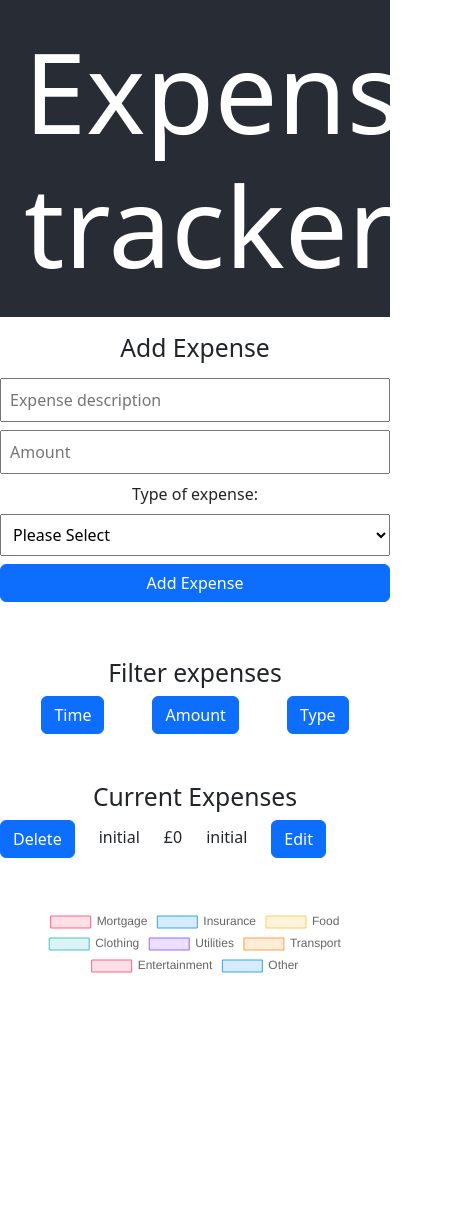
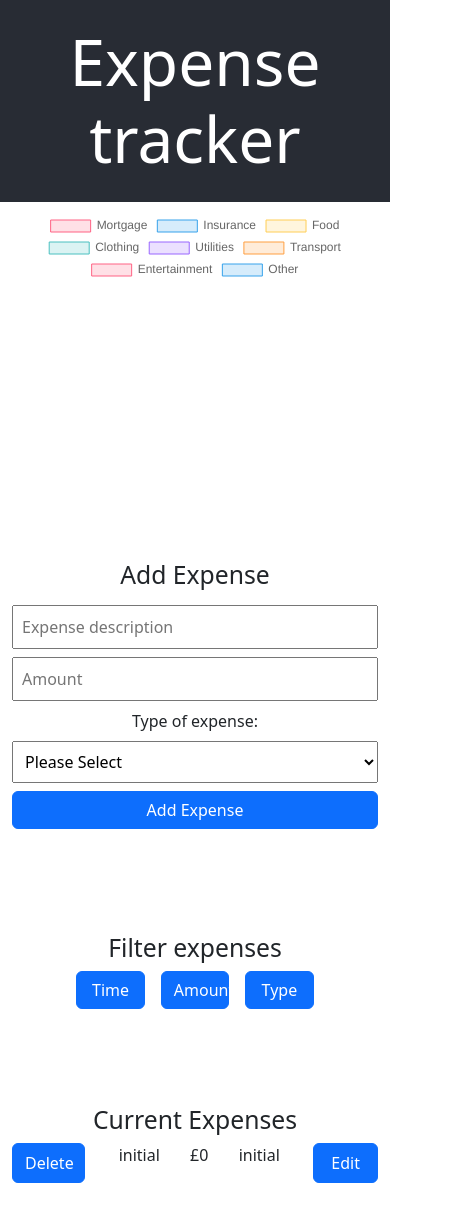
Before and after one commit to MoAnsir/Expense_Tracker, a React (Create React App) app: page / in a window 390 px wide. Shown: the top 1222 px of the page, 464 px wide, since content can reach past the window. Built offline with nearby package versions, Linux system fonts and the light colour scheme.

Commit message:
cleanup, scss, mobile and desktop views

```diff
--- a/src/App.js
+++ b/src/App.js
@@ -27,11 +27,11 @@ function App({ testInitialState }) {
     return (
         <div className={Styles.app}>
             <h1 className="p-4">Expense tracker</h1>
-            <Container>
+            <Container className={Styles.flex}>
+                <BreakdownExpense expenses={expenses} />
                 <AddExpense setExpenses={setExpenses} expenses={expenses} />
                 <FilterExpense expenses={expenses} setExpenses={setExpenses} />
                 <ListExpense setExpenses={setExpenses} expenses={expenses} />
-                <BreakdownExpense expenses={expenses} />
             </Container>
         </div>
     );
--- a/src/App.module.scss
+++ b/src/App.module.scss
@@ -4,6 +4,68 @@
   h1 {
     background-color: #282c34;
     color: white;
-    font-size: 7rem
+    font-size: 7rem;
   }
 }
+
+ul {
+  list-style: none;
+
+  li {
+    display: flex;
+    justify-content: space-evenly;
+  }
+}
+
+.flex {
+  display: flex;
+  flex-wrap: wrap;
+  justify-content: center;
+}
+
+.fl50 {
+  flex: 0 50%;
+}
+
+.fl100 {
+  flex: 0 100%;
+}
+
+.width20{
+  width: 20%;
+}
+
+.filterBut{
+  margin-left: 4rem;
+  margin-right: 4rem;
+}
+
+@media (max-width: 575.98px) {
+  .app {
+    h1 {
+      font-size: 4rem;
+    }
+  }
+
+  li {
+    display: flex;
+    justify-content: space-between;
+  }
+
+  .fl50 {
+    flex: 0 100%;
+    width: 100%;
+    text-align: center;
+  }
+
+  .fl100 {
+    flex: 0 100%;
+    width: 100%;
+    text-align: center;
+  }
+
+  .filterBut{
+    margin-left: 1rem;
+    margin-right: 1rem;
+  }
+}
--- a/src/Comps/AddExpense.js
+++ b/src/Comps/AddExpense.js
@@ -1,6 +1,7 @@
 import { Row, Button } from "react-bootstrap";
 import { useState } from "react";
 import { v4 as uuidv4 } from "uuid";
+import Styles from "../App.module.scss";
 
 function AddExpense({ setExpenses, expenses }) {
     const [description, setDescription] = useState("");
@@ -28,7 +29,7 @@ function AddExpense({ setExpenses, expenses }) {
     };
 
     return (
-        <Row className="mb-5" data-testid="add-expense">
+        <Row className={`${Styles.fl50} mb-5`} data-testid="add-expense">
             <h2 className="p-2">Add Expense</h2>
             <input
                 className="p-2 mb-2"
--- a/src/Comps/BreakdownExpense.js
+++ b/src/Comps/BreakdownExpense.js
@@ -1,6 +1,7 @@
 import { Row, Col } from "react-bootstrap";
 import { Chart as ChartJS, ArcElement, Tooltip, Legend } from "chart.js";
 import { Pie } from "react-chartjs-2";
+import Styles from "../App.module.scss";
 
 function BreakdownExpense({ expenses }) {
     const filterMortgageNum = expenses.filter(function (value) {
@@ -73,9 +74,9 @@ function BreakdownExpense({ expenses }) {
             },
         ],
     };
-
+console.log(data.datasets[0].data ? 'yes' : 'no')
     return (
-        <Row data-testid="breakdown-expense">
+        <Row data-testid="breakdown-expense" className={Styles.fl50}>
             <Col>
                 <Pie data={data} />
             </Col>
--- a/src/Comps/FilterExpense.js
+++ b/src/Comps/FilterExpense.js
@@ -1,5 +1,6 @@
 import { Row, Col, Button } from "react-bootstrap";
 import { useState } from "react";
+import Styles from "../App.module.scss";
 
 function FilterExpense({ expenses, setExpenses }) {
     const [timeButton, setTimeButton] = useState(false);
@@ -57,21 +58,22 @@ function FilterExpense({ expenses, setExpenses }) {
     };
 
     return (
-        <Row className="mb-5" data-testid="filter-expense">
+        <Row className={`${Styles.fl100} mb-5 mt-5`} data-testid="filter-expense">
+
             <Col>
                 <div>
                     <h2>Filter expenses</h2>
-                    <Button name="time" onClick={() => onTimeFilterClick()}>
+                    <Button className={Styles.width20} name="time" onClick={() => onTimeFilterClick()}>
                         Time
                     </Button>
                     <Button
                         name="amount"
-                        className="mx-5"
+                        className={`${Styles.filterBut} ${Styles.width20}`}
                         onClick={() => onAmountFilterClick()}
                     >
                         Amount
                     </Button>
-                    <Button name="type" onClick={() => onTypeFilterClick()}>
+                    <Button className={Styles.width20} name="type" onClick={() => onTypeFilterClick()}>
                         Type
                     </Button>
                 </div>
--- a/src/Comps/ListExpense.js
+++ b/src/Comps/ListExpense.js
@@ -1,7 +1,7 @@
 import { Row, Col, Button } from "react-bootstrap";
 import EditModal from "./EditModal";
 import { useState } from "react";
-import Styles from "./ListExpense.module.scss";
+import Styles from "../App.module.scss";
 
 function ListExpense({ setExpenses, expenses }) {
   // If these is only the initial expense then do "No expenses to show"
@@ -25,29 +25,27 @@ function ListExpense({ setExpenses, expenses }) {
   };
 
   return (
-        <Row className="mb-5 text-center" data-testid="list-expense">
+    <Row className={`${Styles.fl100} mb-5 mt-5`} data-testid="list-expense">
       <Col className="p-0 m-0">
         <h2>Current Expenses</h2>
         <ul className="p-0 m-0">
           {expenses.length
             ? expenses.map((expense, index) => (
-                              <li key={expense.id} className="">
+                <li key={expense.id} className="pb-3 ">
                   <Button
-                                      className="me-4"
+                    className={`${Styles.width20} me-4`}
                     onClick={() => handleDelete(expense.id)}
                   >
                     Delete
                   </Button>
-                                  <p className="d-inline">{expense.type}</p>
-                                  <p className="d-inline mx-4">
+                  <p className={`${Styles.width20} d-inline`}>{expense.type}</p>
+                  <p className={`${Styles.width20} d-inline`}>
                     £{expense.amount}
                   </p>
-                                  <p className="d-inline">{expense.desc}</p>
+                  <p className={`${Styles.width20} d-inline`}>{expense.desc}</p>
                   <Button
-                                      className="ms-4"
-                                      onClick={() =>
-                                          handleEditClick(expense.id)
-                                      }
+                    className={`${Styles.width20} ms-4`}
+                    onClick={() => handleEditClick(expense.id)}
                   >
                     Edit
                   </Button>
--- a/src/Comps/ListExpense.module.scss
+++ /dev/null
@@ -1,7 +0,0 @@
-ul {
-    list-style: none;
-
-    li {
-        text-align: left;
-    }
-}
```
Also changed, not shown: 1 other file (tests, documents, lock files or other folders). Lines whose indentation alone changed are shown as unchanged.
